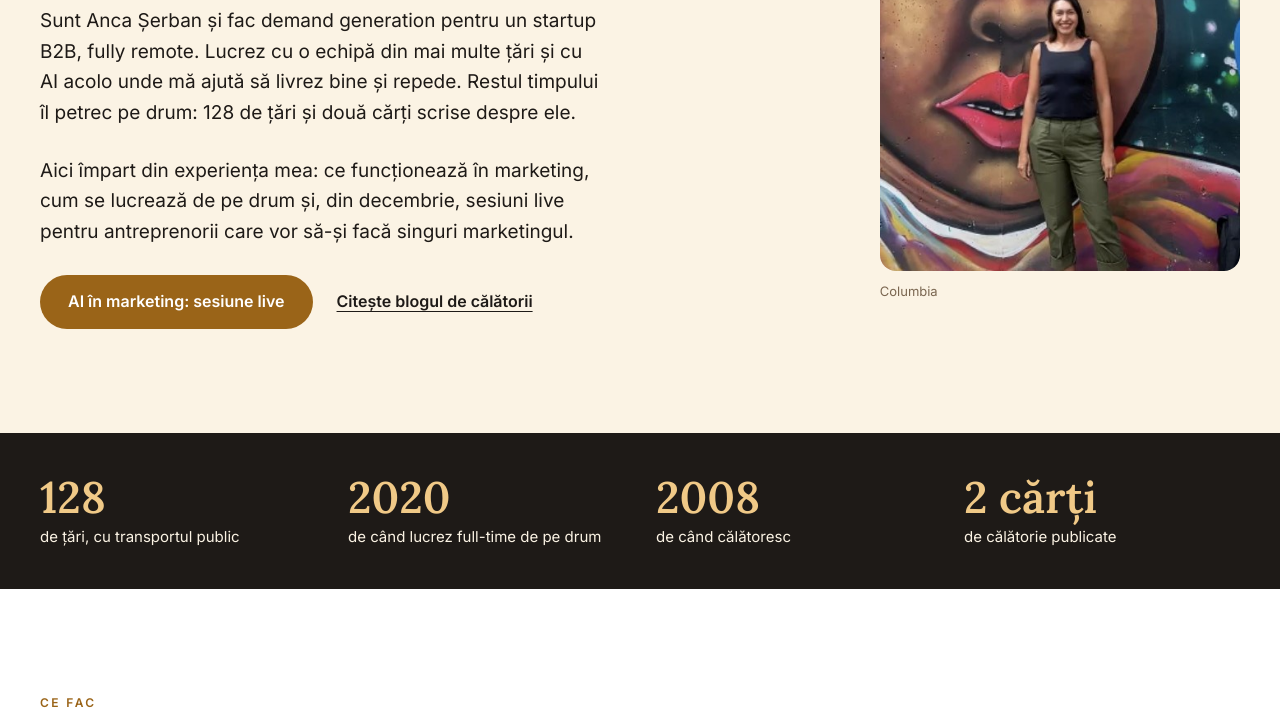
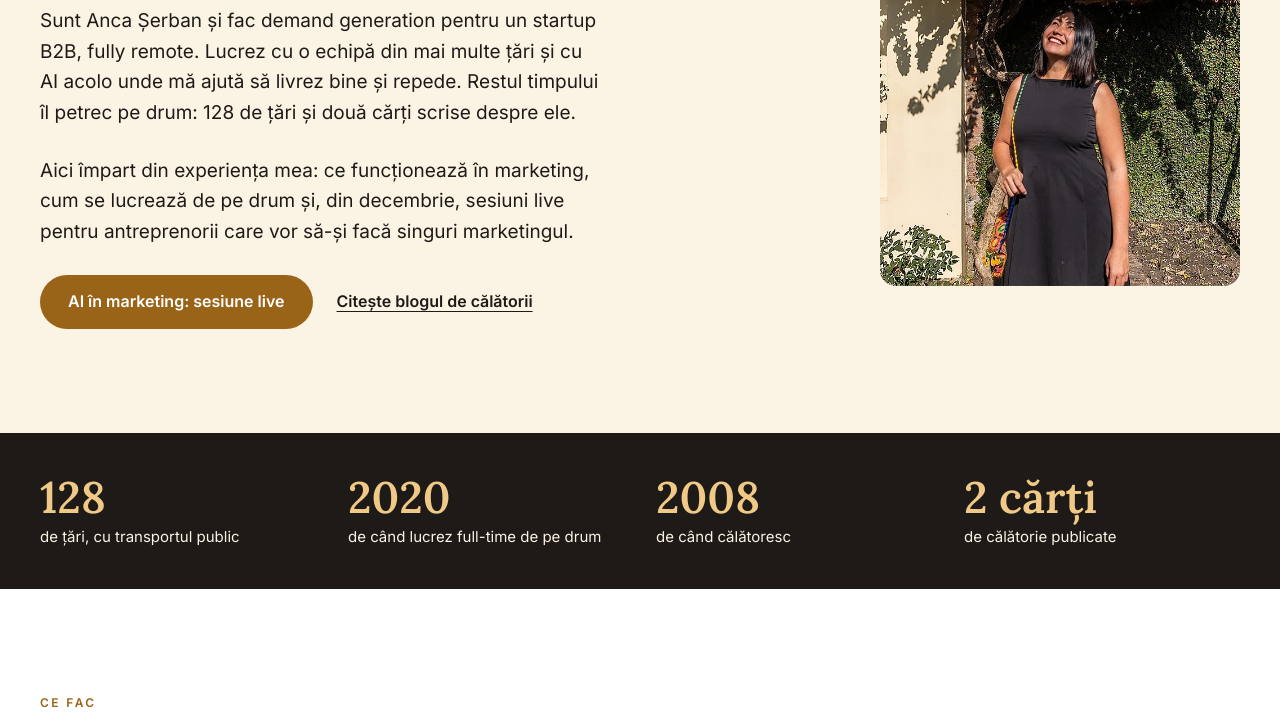
Before and after one commit to ancarserban/ancaserban.com, a plain HTML site: page index.html in a window 1280 px wide. Shown: the part 388-1100 px from the top of the page. Drawn offline with Linux system fonts and the light colour scheme.

Commit message:
Poza nouă în hero
Co-Authored-By: Claude Opus 5.5 <noreply@anthropic.com>
Claude-Session: https://claude.ai/code/session_01DJH2K1FcdyN4b1wA33JBja

```diff
--- a/index.html
+++ b/index.html
@@ -10,7 +10,7 @@
 <meta property="og:url" content="https://ancaserban.com/">
 <meta property="og:title" content="Anca Șerban – marketing de oriunde">
 <meta property="og:description" content="Demand generation fully remote, sesiuni live de AI în marketing, interviuri și cărți de călătorie.">
-<meta property="og:image" content="https://ancaserban.com/images/anca.jpg">
+<meta property="og:image" content="https://ancaserban.com/images/hero.jpg">
 <link rel="preconnect" href="https://fonts.googleapis.com">
 <link rel="preconnect" href="https://fonts.gstatic.com" crossorigin>
 <link href="https://fonts.googleapis.com/css2?family=Lora:ital,wght@0,500;0,600;1,500&amp;family=Inter:wght@400;500;600&amp;display=swap" rel="stylesheet">
@@ -51,8 +51,7 @@ html{scroll-behavior:smooth}
 </div>
 </div>
 <figure style="flex: 1 1 360px; margin: 0; display: flex; flex-direction: column; gap: 10px; max-width: 440px">
-<img src="images/anca.jpg" alt="Anca Șerban în fața unei picturi murale din Columbia" style="width: 100%; aspect-ratio: 4 / 5; object-fit: cover; object-position: 50% 40%; border-radius: 16px; display: block">
-<figcaption style="font-size: 13px; color: #7a6650">Columbia</figcaption>
+<img src="images/hero.jpg" alt="Anca Șerban zâmbind sub o boltă cu flori" style="width: 100%; aspect-ratio: 4 / 5; object-fit: cover; object-position: 50% 50%; border-radius: 16px; display: block">
 </figure>
 </div>
 </section>
```
Also changed, not shown: images/anca.jpg (deleted), images/hero.jpg (added).
